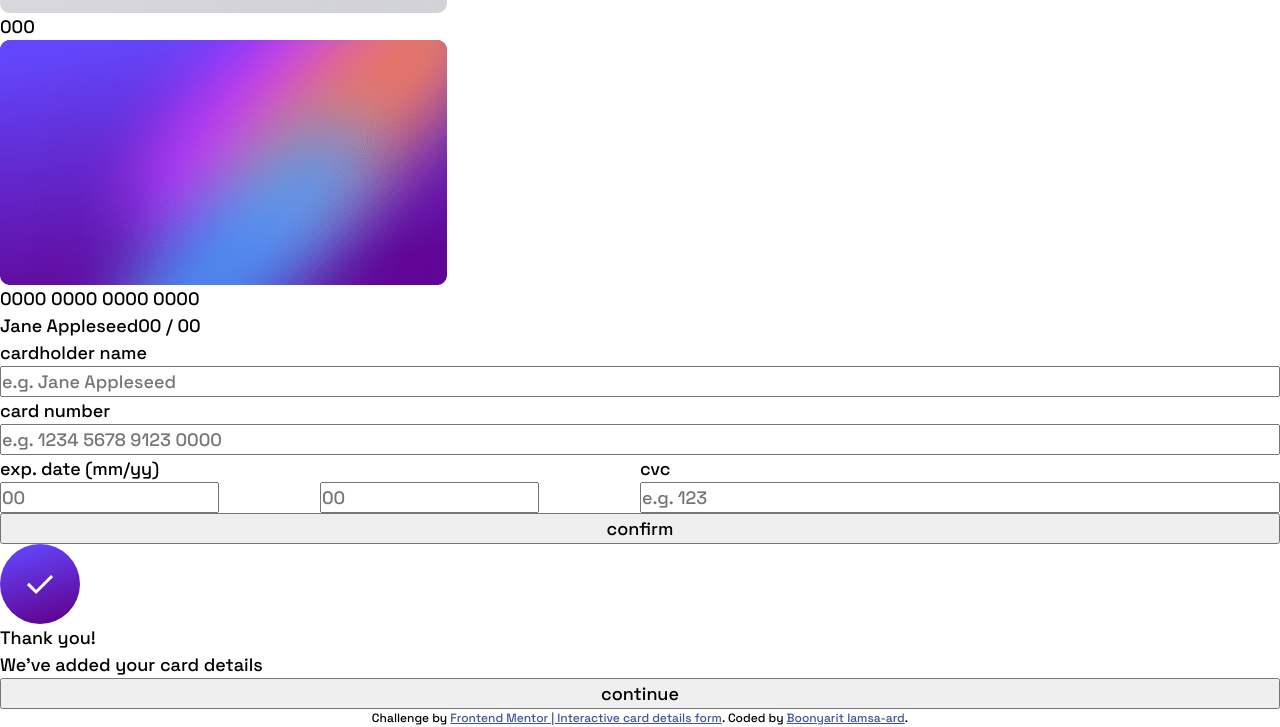
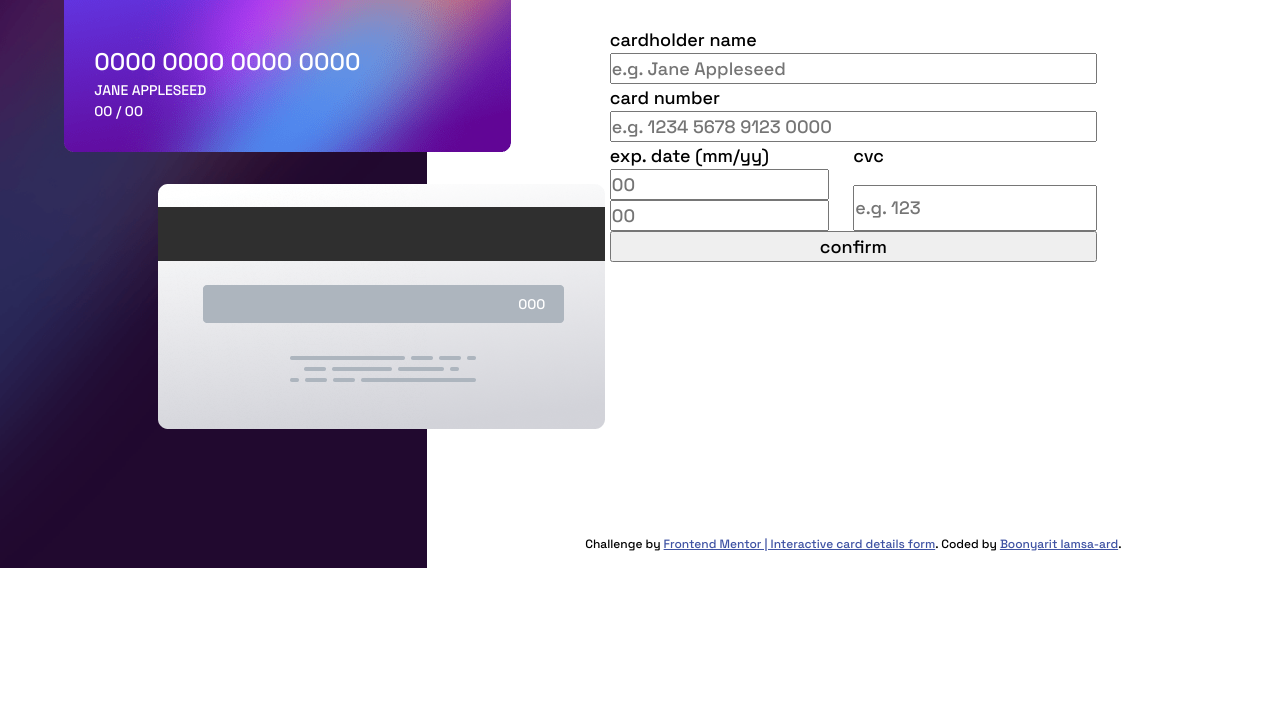
Before and after one commit to boonyarit-iamsaard/fm-interactive-card-details-form, a website built with Vite: page index.html in a window 1280 px wide. Shown: the part 232-959 px from the top of the page. After the commit the page ends 800 px from the top, so only its background shows below. Built offline with nearby package versions, Linux system fonts and the light colour scheme.

Commit message:
style: implement interactive card section

```diff
--- a/index.html
+++ b/index.html
@@ -32,42 +32,49 @@
       }
     </style>
   </head>
-  <body>
-    <main class="main-container">
-      <section class="interactive-card-section">
-        <div class="card-container">
-          <div class="card card-back">
+  <body class="d-grid">
+    <main class="main-container d-grid">
+      <section class="interactive-card-section d-grid text-white uppercase">
+        <div class="card-container d-grid">
+          <div class="card card-back d-grid">
             <img
               src="./src/assets/images/bg-card-back.png"
               alt="card back"
               class="card-image"
             />
-            <div class="card-body">
-              <p>000</p>
+            <div class="card-body d-grid fs-detail">
+              <p class="card-cvc">000</p>
             </div>
           </div>
-          <div class="card card-front">
+          <div class="card card-front d-grid">
             <img
               src="./src/assets/images/bg-card-front.png"
               alt="card front"
               class="card-image"
             />
-            <div class="card-body">
-              <p>0000 0000 0000 0000</p>
-              <div class="d-flex">
-                <div>Jane Appleseed</div>
-                <div>
+            <div class="card-body d-flex">
+              <img
+                src="./src/assets/images/card-logo.svg"
+                width="84"
+                height="47"
+                alt="card logo"
+                class="card-logo"
+              />
+              <div class="fs-detail">
+                <p class="card-number fs-title">0000 0000 0000 0000</p>
+                <p>Jane Appleseed</p>
+                <p>
                   <span>00</span>
                   <span>/</span>
                   <span>00</span>
-                </div>
+                </p>
               </div>
             </div>
           </div>
         </div>
       </section>
 
-      <section class="form-section">
+      <section class="form-section d-grid">
         <form class="form-container">
           <div class="row">
             <label for="cardholder-name" class="form-label"
@@ -131,7 +138,7 @@
           </div>
         </form>
 
-        <div class="form-message">
+        <!-- <div class="form-message">
           <img
             src="./src/assets/images/icon-complete.svg"
             alt="complete icon"
@@ -140,10 +147,11 @@
           <p class="message-title">Thank you!</p>
           <p class="message-text">We've added your card details</p>
           <div class="d-grid"><button class="btn">continue</button></div>
-        </div>
+        </div> -->
       </section>
 
-      <section class="attribution">
+      <section class="attribution-section d-grid">
+        <div>
           Challenge by
           <a
             href="https://www.frontendmentor.io/challenges/interactive-card-details-form-XpS8cKZDWw"
@@ -155,6 +163,7 @@
             target="_blank"
             >Boonyarit Iamsa-ard</a
           >.
+        </div>
       </section>
     </main>
 
--- a/src/assets/css/main.css
+++ b/src/assets/css/main.css
@@ -25,13 +25,20 @@
   --fs-600: 1.25rem;
   --fs-700: 1.5rem;
 
-  --fs-details: var(--fs-100);
+  --fs-detail: var(--fs-100);
   --fs-label: var(--fs-200);
   --fs-body: var(--fs-500);
   --fs-title: var(--fs-500);
   --fs-heading: var(--fs-700);
 
   --fw-medium: 500;
+}
+
+@media screen and (min-width: 37.5em) {
+  :root {
+    --fs-detail: var(--fs-300);
+    --fs-title: var(--fs-700);
+  }
 }
 
 /* Box sizing rules */
@@ -122,11 +129,155 @@ svg {
   flex: 1 0 0%;
 }
 
-.attribution {
+.fs-detail {
+  font-size: var(--fs-detail);
+}
+.fs-label {
+  font-size: var(--fs-label);
+}
+.fs-body {
+  font-size: var(--fs-body);
+}
+.fs-title {
+  font-size: var(--fs-title);
+}
+.fs-heading {
+  font-size: var(--fs-heading);
+}
+
+.text-white {
+  color: hsl(var(--color-white));
+}
+.text-light {
+  color: hsl(var(--color-light));
+}
+.text-accent {
+  color: hsl(var(--color-accent));
+}
+.text-dark {
+  color: hsl(var(--color-dark));
+}
+
+.uppercase {
+  text-transform: uppercase;
+}
+
+/* Main */
+.main-container {
+  grid-template-rows: min-content auto 3rem;
+}
+
+/* Interactive card section */
+.interactive-card-section {
+  place-items: center;
+  padding: 2rem 1rem 3.1875rem;
+  background-image: url('../images/bg-main-mobile.png');
+  background-position: center;
+  background-repeat: no-repeat;
+  background-size: cover;
+}
+
+.card-container {
+  position: relative;
+}
+
+.card > * {
+  grid-column: 1 / span 1;
+  grid-row: 1 / span 1;
+}
+
+.card-back {
+  margin-left: 3.5rem;
+}
+
+.card-back > .card-body {
+  justify-content: end;
+  align-items: center;
+  padding-right: clamp(2.75rem, 1.0833rem + 7.1111vw, 3.75rem);
+}
+
+.card-front {
+  position: absolute;
+  transform: translateY(56.5%);
+  margin-right: 3.5rem;
+}
+
+.card-front > .card-body {
+  flex-direction: column;
+  justify-content: space-between;
+  padding: clamp(1.25rem, 0.2083rem + 4.4444vw, 1.875rem);
+}
+
+.card-body {
+  z-index: 20;
+}
+
+.card-cvc {
+  transform: translateY(-9%);
+}
+
+/* Form section */
+.form-section {
+  place-items: center;
+}
+
+.form-container {
+  width: min(100% - 3rem, 31.4375rem - 1rem);
+}
+
+/* Attribution section */
+.attribution-section {
+  align-items: center;
+  justify-content: center;
   font-size: var(--fs-label);
   text-align: center;
 }
 
-.attribution a {
+.attribution-section a {
   color: hsl(var(--color-blue-600));
 }
+
+@media screen and (min-width: 75em) {
+  .main-container {
+    grid-template-columns: repeat(3, 1fr);
+    grid-template-rows: auto 3rem;
+  }
+
+  .interactive-card-section {
+    position: relative;
+    grid-column: 1 / span 1;
+    grid-row: 1 / span 2;
+    padding: 0;
+    background-image: url('../images/bg-main-desktop.png');
+  }
+
+  .card-container {
+    gap: 2rem;
+    position: absolute;
+    left: 0;
+    width: max-content;
+    margin-left: clamp(1rem, -44.3125rem + 60.4167vw, 10.0625rem);
+  }
+
+  .card-back {
+    order: 2;
+    margin-left: 5.875rem;
+  }
+
+  .card-front {
+    position: static;
+    margin-right: 5.875rem;
+    order: 1;
+    transform: translateY(0);
+  }
+
+  .form-section {
+    grid-column: 2 / span 2;
+    grid-row: 1 / span 1;
+  }
+
+  .attribution-section {
+    grid-column: 2 / span 2;
+    grid-row: 2 / span 1;
+  }
+}
```
Lines whose indentation alone changed are shown as unchanged.
